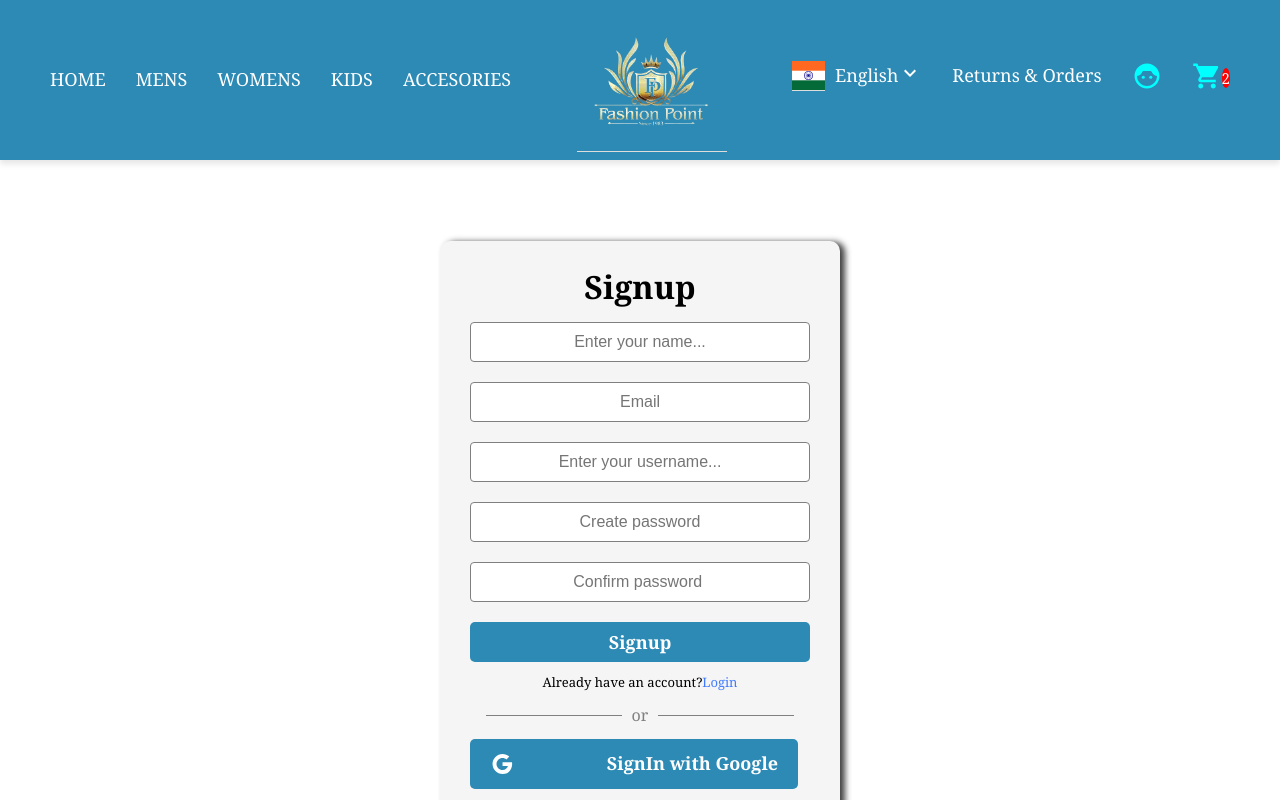
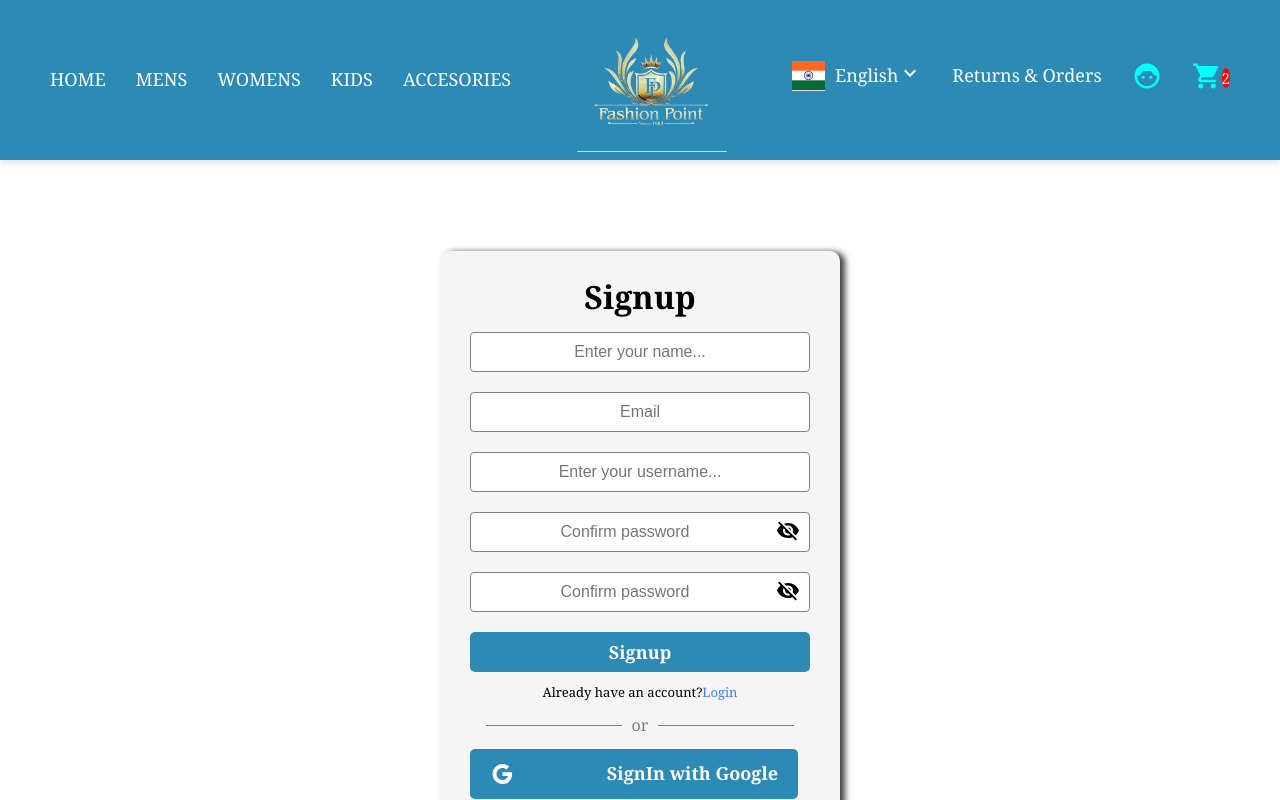
Before and after one commit to YashSakharkar/fashion-point, a React (Create React App) app: page / in a window 1280 px wide. Both pictures are taken after a click on the element "Signup". Shown: the top 800 px of the page. Built offline with nearby package versions, Linux system fonts and the light colour scheme.

Commit message:
eye add to password

```diff
--- a/package.json
+++ b/package.json
@@ -8,6 +8,8 @@
     "@fortawesome/fontawesome-free": "^6.7.2",
     "@mui/icons-material": "^6.3.0",
     "@mui/material": "^6.3.0",
+    "ajv": "^8.17.1",
+    "ajv-keywords": "^5.1.0",
     "axios": "^1.7.9",
     "cra-template": "1.2.0",
     "react": "^19.0.0",
--- a/src/Registration/Login/Login.css
+++ b/src/Registration/Login/Login.css
@@ -1,11 +1,14 @@
 .registration-container{
 /* border: 1px solid black;     */
 background-color: white;
+
 height: 100vh;
 display: flex;
 justify-content: center;
 align-items: center;
 padding: 20px auto;
+margin: 10px;
+
 
 }
 
--- a/src/Registration/Login/Login.js
+++ b/src/Registration/Login/Login.js
@@ -1,6 +1,9 @@
 // signup; name , email, usename, password, conform password
 
 import GoogleIcon from "@mui/icons-material/Google";
+import VisibilityIcon from "@mui/icons-material/Visibility";
+import VisibilityOffIcon from '@mui/icons-material/VisibilityOff';
+
 import React, { useState } from "react";
 import "./Login.css";
 
@@ -9,6 +12,25 @@ const Login = () => {
   const changeform = () => {
     setLogin(!login);
   };
+
+
+
+
+
+
+
+
+
+    const [showPassword, setShowPassword] = useState(false);
+
+    const togglePasswordVisibility = () => {
+      setShowPassword(!showPassword);
+    };
+
+
+
+
+
   return (
     <>
       <div className="registration-container">
@@ -25,8 +47,23 @@ const Login = () => {
               </div>
             )}
 
+
+
+
+
+
+
+
+
+
+
+
+
+
+
+
             <div className="input input-but">
-              <input type="email" placeholder="Email" />
+              <input type="email" placeholder="Email" required/>
             </div>
 
             {!login && (
@@ -35,18 +72,92 @@ const Login = () => {
               </div>
             )}
 
-            {!login && (
+            {/* {!login && (
               <div className="input input-but">
                 <input type="password" placeholder="Create password" />
+
+
               </div>
-            )}
+            )} */}
 
-            <div className="input input-but">
+
+
+
+            {!login && (
+
+            <div className="input input-but" style={{ position: "relative" }}>
+      <input
+        type={showPassword ? "text" : "password"}
+        placeholder={login ? "Password" : "Confirm password"}
+        style={{ paddingRight: "40px" }} // Add space for the eye button
+      />
+      <button
+        type="button"
+        onClick={togglePasswordVisibility}
+        style={{
+          position: "absolute",
+          right: "10px",
+          top: "50%",
+          transform: "translateY(-50%)",
+          background: "none",
+          border: "none",
+          cursor: "pointer",
+        }}
+      >
+        {showPassword ? <VisibilityIcon /> : <VisibilityOffIcon />}
+      </button>
+    </div>
+  )}
+
+
+
+
+
+
+
+
+
+
+
+
+
+
+
+
+            {/* <div className="input input-but">
               <input
                 type="password"
                 placeholder={login ? "Password" : "Confirm password "}
-              />
-            </div>
+              /> */}
+
+
+
+              <div className="input input-but" style={{ position: "relative" }}>
+      <input
+        type={showPassword ? "text" : "password"}
+        placeholder={login ? "Password" : "Confirm password"}
+        style={{ paddingRight: "40px" }} // Add space for the eye button
+      />
+      <button
+        type="button"
+        onClick={togglePasswordVisibility}
+        style={{
+          position:"absolute",
+          right: "10px",
+          top: "50%",
+
+          transform: "translateY(-50%)",
+          background: "none",
+          border: "none",
+          cursor: "pointer",
+        }}
+      >
+        {showPassword ? <VisibilityIcon /> : <VisibilityOffIcon />}
+      </button>
+    </div>
+
+
+
 
             <div className="forget-container under">
               {login && (
@@ -81,6 +192,14 @@ const Login = () => {
           </div>
         </div>
       </div>
+
+
+
+
+
+
+
+
     </>
   );
 };
```
Also changed, not shown: public/avatara.png (added), src/App.js (line endings or trailing spaces), 1 other file (tests, documents, lock files or other folders).
